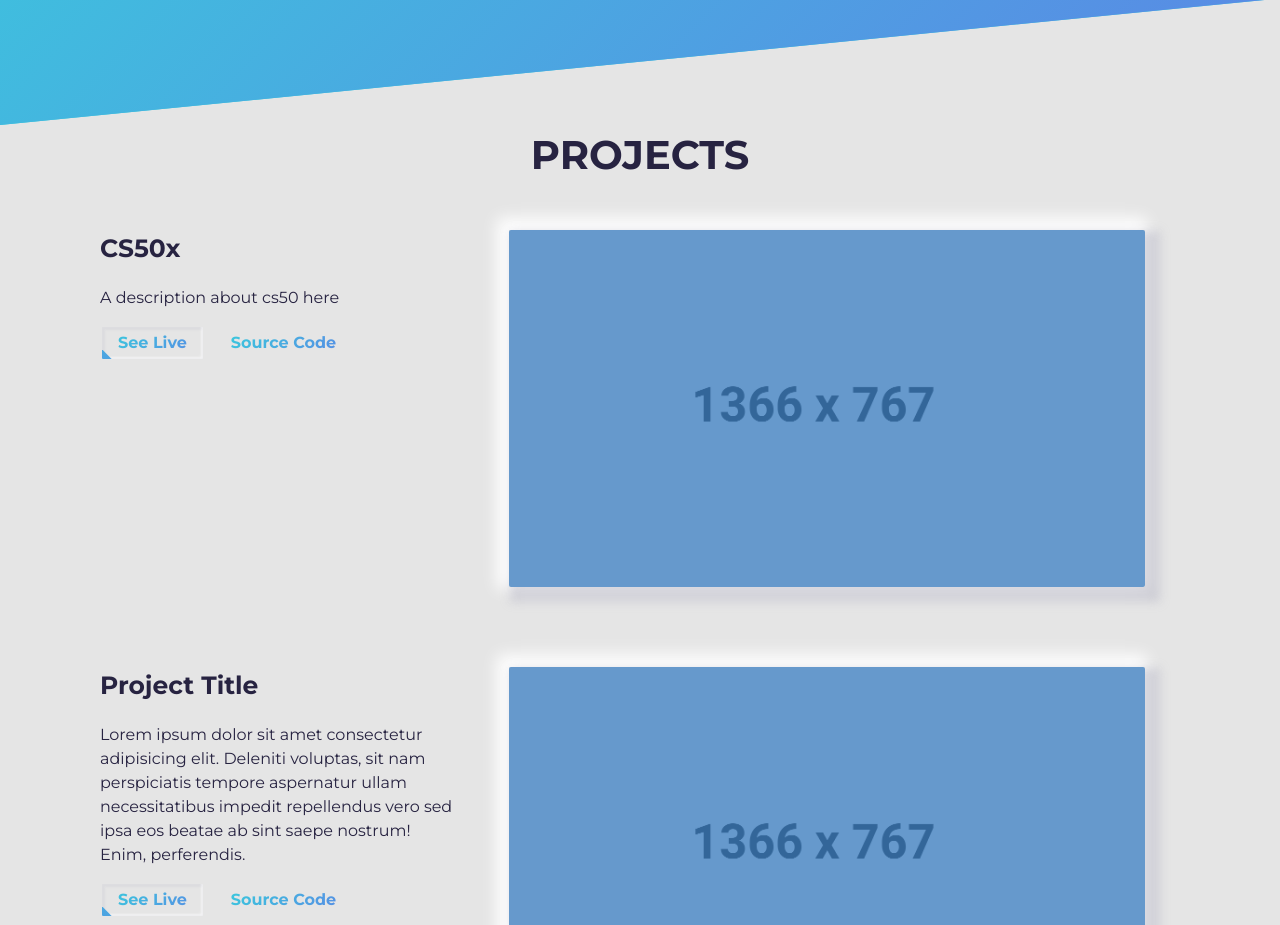
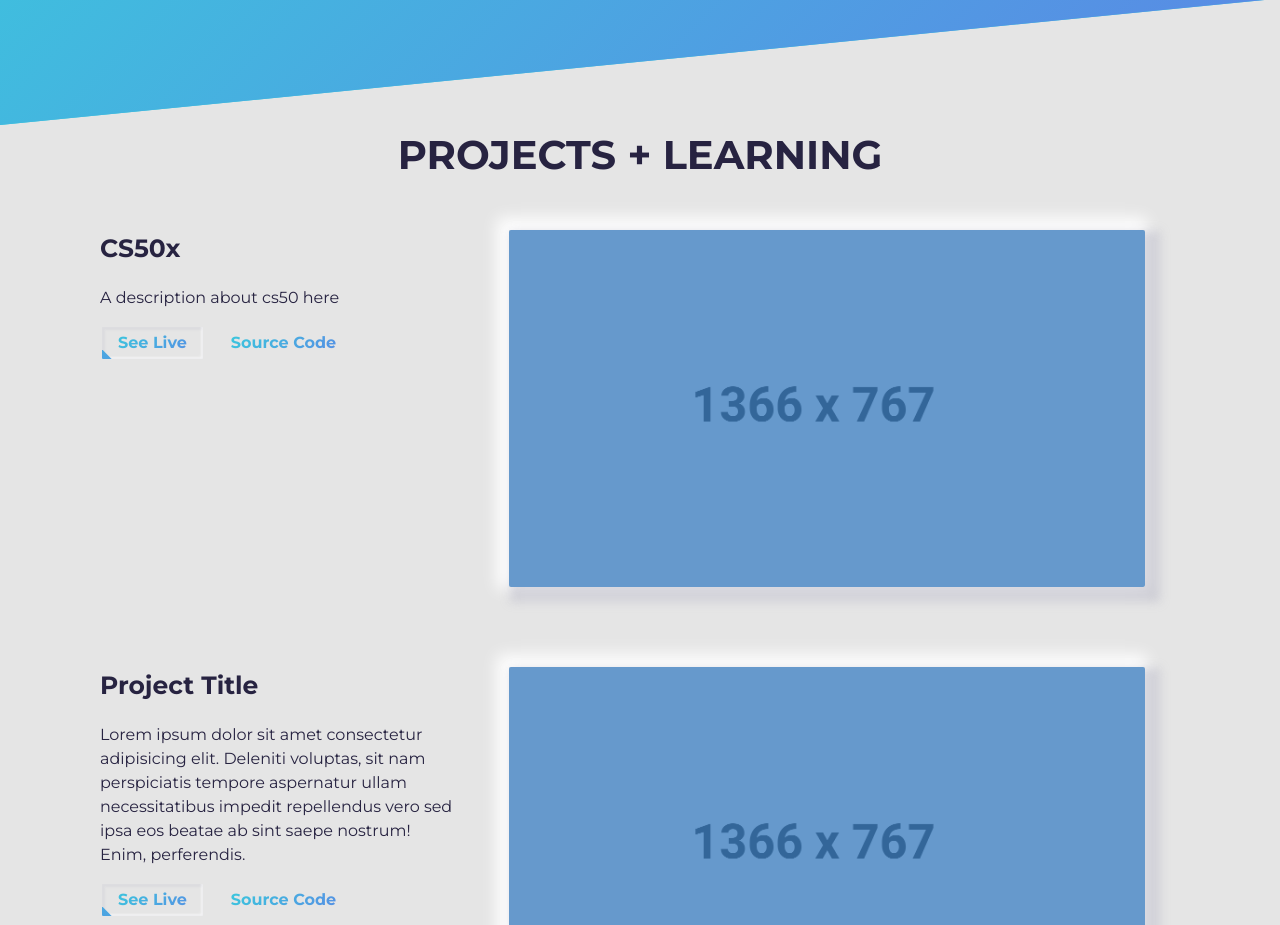
Before and after one commit to adaptableyam/adaptableyam.github.io, a plain HTML site: page index.html in a window 1280 px wide. Shown: the part 1308-2233 px from the top of the page. Drawn offline with Linux system fonts and the light colour scheme.

Commit message:
Update index.html

```diff
--- a/index.html
+++ b/index.html
@@ -149,7 +149,7 @@ Have fun creating your portfolio on this template!!! -->
     <section id="projects">
       <div class="container">
         <div class="project-wrapper">
-          <h2 class="section-title dark-blue-text">Projects</h2>
+          <h2 class="section-title dark-blue-text">Projects + Learning</h2>
 
           <!-- Each .row is a project -->
           <article class="row">
```
